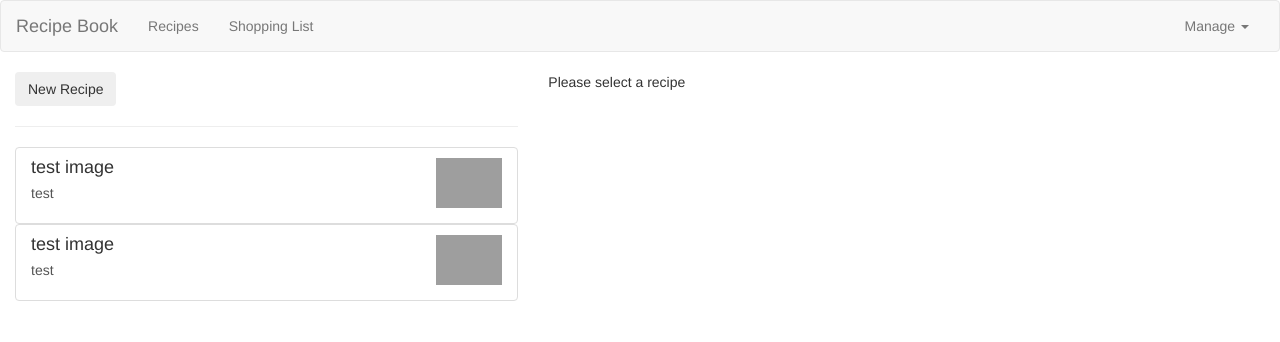
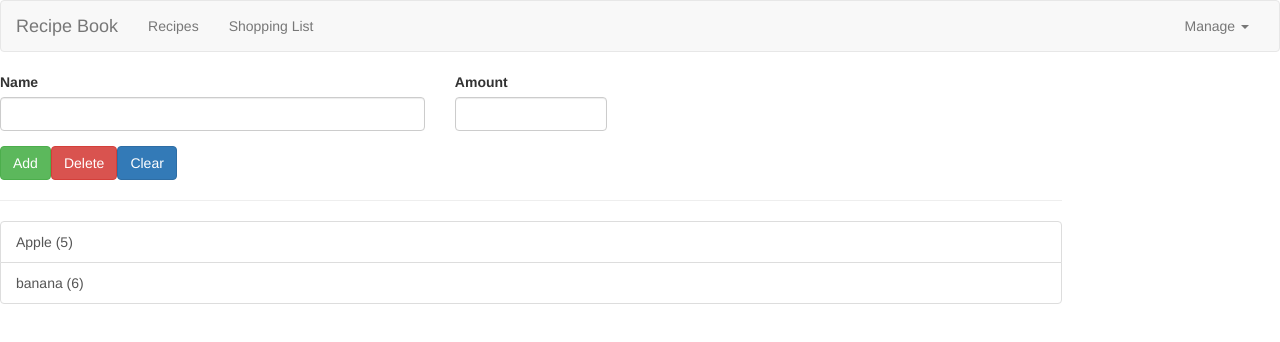
Before and after one commit to shinylei/Angular6-SAP, an Angular app: page /shopping-list in a window 1280 px wide. Shown: the top 342 px of the page. Built offline with nearby package versions, Linux system fonts and the light colour scheme; grey boxes are pictures that could not be loaded.

Commit message:
set up routes

```diff
--- /dev/null
+++ b/src/app/app-routing.module.ts
@@ -0,0 +1,19 @@
+import { NgModule } from "@angular/core";
+import {Routes, RouterModule} from '@angular/router';
+import { RecipesComponent } from "./recipes/recipes.component";
+import { ShoppingListComponent } from "./shopping-list/shopping-list.component";
+
+const appRoutes : Routes = [
+    {path: '', redirectTo: '/recipes', pathMatch: 'full'},
+    {path: 'recipes', component: RecipesComponent},
+    {path: 'shopping-list', component: ShoppingListComponent}
+];
+
+
+@NgModule({
+    imports: [RouterModule.forRoot(appRoutes)],
+    exports: [RouterModule]
+})
+export class AppRoutingModule {
+
+}
--- a/src/app/app.component.html
+++ b/src/app/app.component.html
@@ -2,7 +2,6 @@
 
 <div class="row">
   <div class="col-md-12">
-    <app-recipes *ngIf="loadedFeature === 'recipes'"></app-recipes>
-    <app-shopping-list *ngIf="loadedFeature === 'shopping-list'"></app-shopping-list>
+    <router-outlet></router-outlet>
   </div>
 </div>
--- a/src/app/app.module.ts
+++ b/src/app/app.module.ts
@@ -11,6 +11,7 @@
 import { ShoppingEditComponent } from './shopping-list/shopping-edit/shopping-edit.component';
 import { DropdownDirective } from './shared/dropdown.directive';
 import { ShoppingListService } from './shopping-list/shopping-list.service';
+import {AppRoutingModule} from './app-routing.module';
 
 @NgModule({
   declarations: [
@@ -25,7 +26,8 @@
     DropdownDirective
   ],
   imports: [
-    BrowserModule
+    BrowserModule,
+    AppRoutingModule
   ],
   providers: [ShoppingListService],
   bootstrap: [AppComponent]
```
